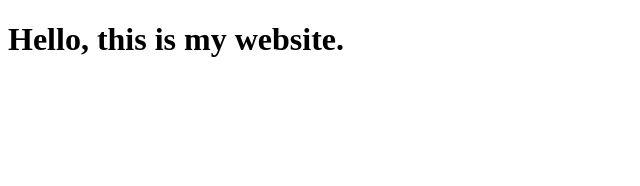
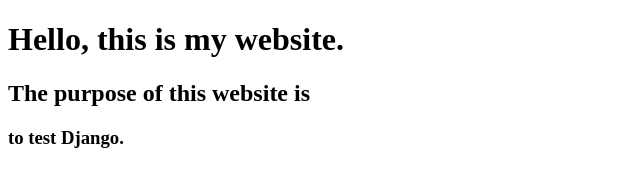
Before and after one commit to philsfiles/philsfiles.github.io, a plain HTML site: page index.html in a window 1280 px wide. Shown: the whole page, without its empty margins (0-640 px from the left). Drawn offline with Linux system fonts and the light colour scheme.

Commit message:
MAJ website 1

```diff
--- a/index.html
+++ b/index.html
@@ -8,5 +8,7 @@
 
     <body>
         <H1>Hello, this is my website.</H1>
+        <h2>The purpose of this website is</h2>
+        <h3>to test Django.</h3>
     </body>
 </html>
```
